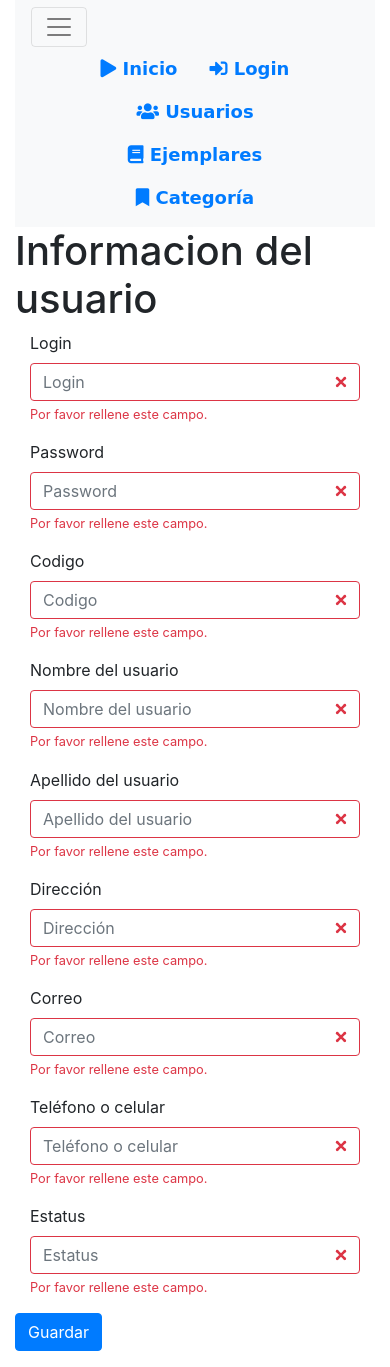
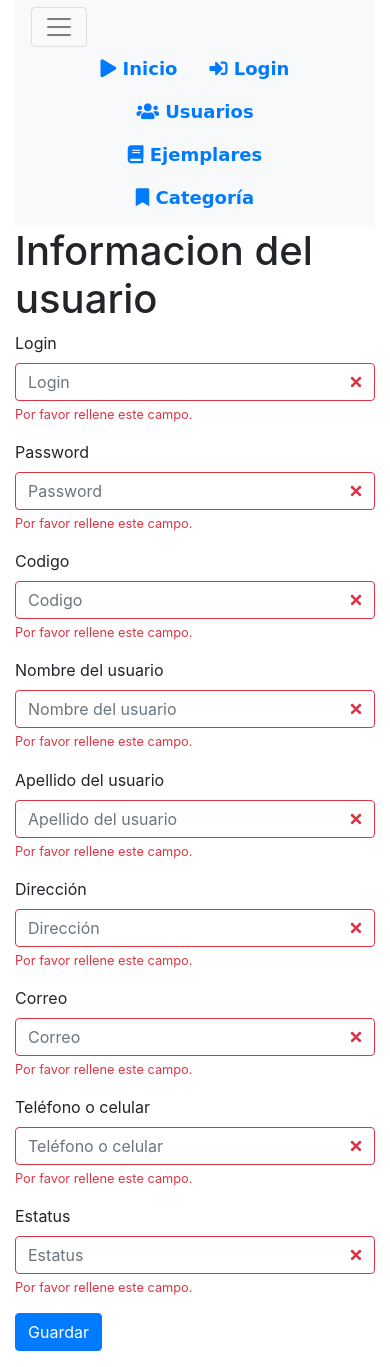
Before and after one commit to anthonypor/PBibliotecaG1, a CodeIgniter app: page /PBibliotecaG1/index.php/usuario/crear in a window 390 px wide. Shown: the part 182-1549 px from the top of the page. Run offline with CodeIgniter, Linux system fonts and the light colour scheme; some libraries are stand-ins or nearby versions.

Commit message:
Responsive

```diff
--- a/application/views/usuarios/crear.php
+++ b/application/views/usuarios/crear.php
@@ -1,43 +1,39 @@
 
 <h1>Informacion del usuario</h1>
 <form method="post" class="was-validated" action="<?php echo base_url('usuario/guardar') ?>">
-<div class="col-md-4 col-md-offset-2">
   <div class="form-group">
     <label for="usuario">Login</label>
       <input type="text" class="form-control" id="usuario" placeholder="Login" name="usuario" required>
       <div class="valid-feedback">Valid.</div>
       <div class="invalid-feedback">Por favor rellene este campo.</div>
       <?php echo '<td><font color="red">'.form_error('usuario').'</font></td>';?>
-      </div>
+
   </div>
-  <div class="col-md-4 col-md-offset-2">
+
   <div class="form-group">
     <label for="password">Password</label>
       <input type="text" class="form-control" id="password" placeholder="Password" name="password" required>
       <div class="valid-feedback">Valid.</div>
       <div class="invalid-feedback">Por favor rellene este campo.</div>
       <?php echo '<td><font color="red">'.form_error('password').'</font></td>';?>
-      </div>
+
   </div>
-  <div class="col-md-2 col-md-offset-2">
   <div class="form-group">
     <label for="usua_codigo">Codigo</label>
       <input type="text" class="form-control" id="usua_codigo" placeholder="Codigo" name="usua_codigo" required>
       <div class="valid-feedback">Valid.</div>
       <div class="invalid-feedback">Por favor rellene este campo.</div>
       <?php echo '<td><font color="red">'.form_error('usua_codigo').'</font></td>';?>
-      </div>
+
   </div>
-  <div class="col-md-2 col-md-offset-2">
   <div class="form-group">
     <label for="usua_nombres">Nombre del usuario</label>
       <input type="text" class="form-control" id="usua_nombres" placeholder="Nombre del usuario" name="usua_nombres" required>
       <div class="valid-feedback">Valid.</div>
       <div class="invalid-feedback">Por favor rellene este campo.</div>
       <?php echo '<td><font color="red">'.form_error('usua_nombres').'</font></td>';?>
-      </div>
+
   </div>
-  <div class="col-md-2 col-md-offset-2">
   <div class="form-group">
     <label for="usua_apellidos">Apellido del usuario</label>
       <input type="text" class="form-control" id="usua_apellidos" placeholder="Apellido del usuario" name="usua_apellidos" required>
@@ -46,42 +42,37 @@
       <?php echo '<td><font color="red">'.form_error('usua_apellidos').'</font></td>';?>
 
   </div>
-  </div>
-  <div class="col-md-3 col-md-offset-2">
   <div class="form-group">
     <label for="usua_direccion">Dirección</label>
       <input type="text" class="form-control" id="usua_direccion" placeholder="Dirección" name="usua_direccion" required>
       <div class="valid-feedback">Valid.</div>
       <div class="invalid-feedback">Por favor rellene este campo.</div>
       <?php echo '<td><font color="red">'.form_error('usua_direccion').'</font></td>';?>
-      </div>
+
   </div>
-  <div class="col-md-4 col-md-offset-2">
   <div class="form-group">
     <label for="usua_email">Correo</label>
       <input type="text" class="form-control" id="usua_email" placeholder="Correo" name="usua_email" required>
       <div class="valid-feedback">Valid.</div>
       <div class="invalid-feedback">Por favor rellene este campo.</div>
       <?php echo '<td><font color="red">'.form_error('usua_email').'</font></td>';?>
-      </div>
+
   </div>
-  <div class="col-md-2 col-md-offset-2">
   <div class="form-group">
     <label for="usua_telefono">Teléfono o celular</label>
       <input type="text" class="form-control" id="usua_telefono" placeholder="Teléfono o celular" name="usua_telefono" required>
       <div class="valid-feedback">Valid.</div>
       <div class="invalid-feedback">Por favor rellene este campo.</div>
       <?php echo '<td><font color="red">'.form_error('usua_telefono').'</font></td>';?>
-      </div>
+
   </div>
-  <div class="col-md-1 col-md-offset-2">
   <div class="form-group">
     <label for="usua_esadmin">Estatus</label>
       <input type="text" class="form-control" id="usua_esadmin" placeholder="Estatus" name="usua_esadmin" required>
       <div class="valid-feedback">Valid.</div>
       <div class="invalid-feedback">Por favor rellene este campo.</div>
       <?php echo '<td><font color="red">'.form_error('usua_esadmin').'</font></td>';?>
-      </div>
+
   </div>
 
 <p>
```
